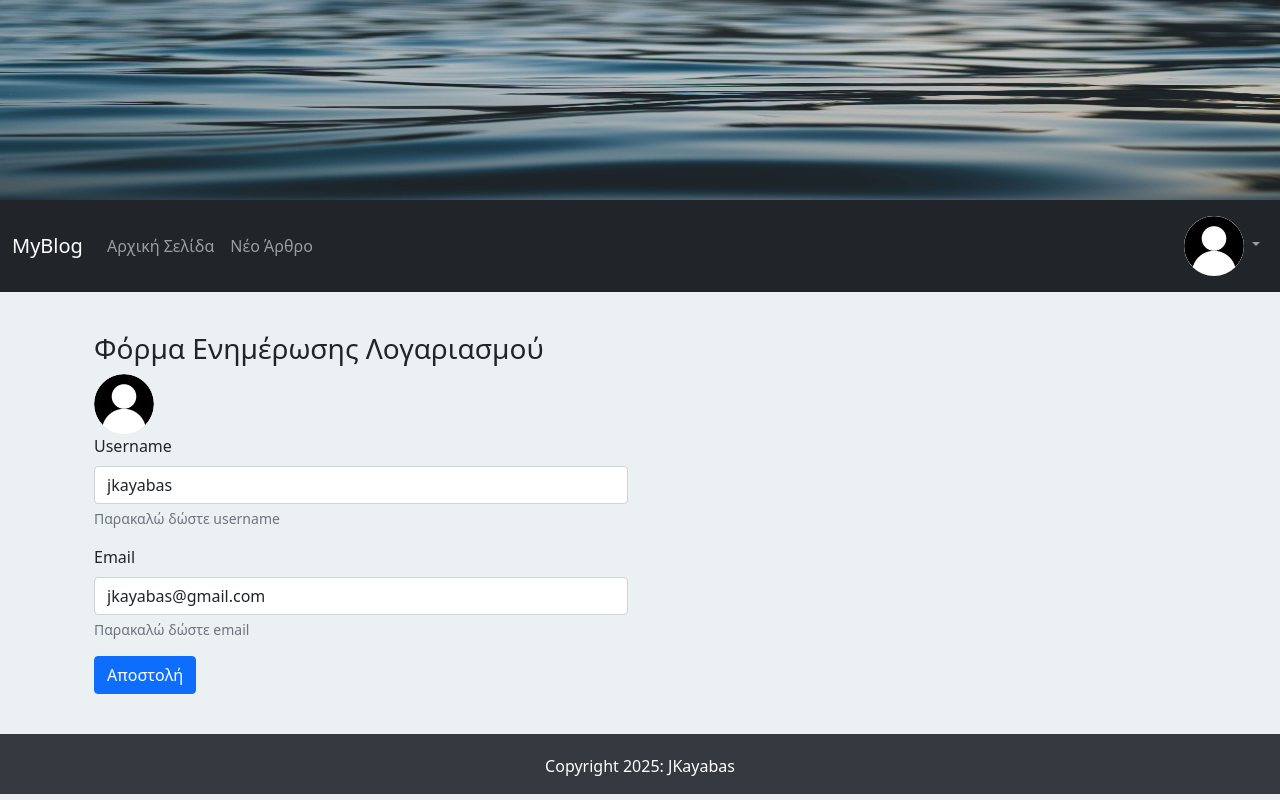
After one commit to jkagiavas/FlaskBlogApp, a Flask app: page /account/ in a window 1280 px wide. The commit adds this page. Run offline with Flask 3, Linux system fonts and the light colour scheme; a user stored in the database is signed in.

Commit message:
forma allagis logariasmou

```diff
--- a/src/FlaskBlogApp/forms.py
+++ b/src/FlaskBlogApp/forms.py
@@ -3,6 +3,7 @@ from flask_wtf import FlaskForm
 from wtforms import StringField, SubmitField, TextAreaField, BooleanField
 from wtforms.validators import DataRequired, Email, Length, EqualTo, ValidationError
 from FlaskBlogApp.models import User
+from flask_login import current_user
 
 def validate_email(form, email):
     user = User.query.filter_by(email=email.data).first()
@@ -56,3 +57,27 @@ class NewArticleForm(FlaskForm):
                                     Length(min =5,message="Αυτό το πεδίο πρέπει να έχει τουλαχιστον 5 χαρακτήρες")])
 
     submit = SubmitField("Αποστολή")
+
+
+class AccountUpdateForm(FlaskForm):
+    username = StringField(label="Username",
+                           validators=[DataRequired(message="Αυτό το πεδίο δεν μπορεί να είναι κενό."),
+                                       Length(min =3, max=15,message="Αυτό το πεδίο πρέπει να είναι από 3 έως 15 χαρακτήρες")])
+
+    email = StringField(label="Εmail",
+                        validators=[DataRequired(message="Αυτό το πεδίο δεν μπορεί να είναι κενό."),
+                                    Email(message="Παρακαλώ εισάγετε ένα σωστό Email")])
+
+    submit = SubmitField("Αποστολή")
+
+    def validate_username(self, username):
+        if username.data != current_user.username:
+            user = User.query.filter_by(username=username.data).first()
+            if user:
+                raise ValidationError('Αυτο το username υπάρχει ήδη')
+
+    def validate_email(self, email):
+        if email.data != current_user.email:
+            user = User.query.filter_by(email=email.data).first()
+            if user:
+                raise ValidationError('Αυτο το email υπάρχει ήδη')
--- a/src/FlaskBlogApp/routes.py
+++ b/src/FlaskBlogApp/routes.py
@@ -3,7 +3,7 @@ from flask import (render_template,
                    url_for,
                    request,
                    flash)
-from FlaskBlogApp.forms import SignupForm, LoginForm, NewArticleForm
+from FlaskBlogApp.forms import SignupForm, LoginForm, NewArticleForm, AccountUpdateForm
 from FlaskBlogApp import app, db, bcrypt
 from FlaskBlogApp.models import User, Article
 from flask_login import login_user, current_user, logout_user, login_required
@@ -81,3 +81,19 @@ def new_article():
 
 
     return render_template("new_article.html", form=form)
+
+@app.route("/account/", methods=['GET', 'POST'])
+@login_required
+def account():
+    form = AccountUpdateForm(username=current_user.username, email=current_user.email)
+
+    if request.method == 'Post' and form.validate_on_submit():
+        current_user.username = form.username.data
+        current_user.email = form.email.data
+
+        db.session.commit()
+
+        flash(f"Ο λογαριασμός του χρήστη <b>{current_user.username}</b> ενημερώθηκε με επίτυχία", "success")
+
+        return redirect(url_for('root'))
+    return render_template("account_update.html", form=form)
--- /dev/null
+++ b/src/FlaskBlogApp/templates/account_update.html
@@ -0,0 +1,78 @@
+{% extends "base.html" %}
+
+
+{% block title %}
+    Λογαριασμός Χρήστη
+{% endblock title %}
+
+
+{% block content %}
+<div class="container login-container">
+    <div class="row">
+        <div class="col-md-6 login-form-1">
+
+            <h3>Φόρμα Ενημέρωσης Λογαριασμού</h3>
+
+             <img class="rounded-circle navbar-profile-image" src="{{ url_for('static',
+              filename='images/profiles_images/'+current_user.profile_image) }}" alt="{{current_user.username }}" data-holder-rendered="true" data-bs-toggle="tooltip" data-bs-placement="top" title='{{current_user.username }}'>
+
+
+            <form action="#" method="POST">
+
+                {{ form.hidden_tag() }}
+
+                <div class="mb-3">
+
+                    {{ form.username.label(class="form-label") }}
+                    {{ form.username(class="form-control", required=False) }}
+
+                    <div id="usernameHelp" class="form-text">
+                        Παρακαλώ δώστε username</div>
+
+                    {% if form.username.errors %}
+                        <ul class="errors">
+                            {% for error in form.username.errors %}
+                               <li class="alert text-danger">
+                                   {{ error }}
+                               </li>
+                            {% endfor %}
+                        </ul>
+                    {% endif %}
+
+                </div>
+
+                <div class="mb-3">
+
+                    {{ form.email.label(class="form-label") }}
+                    {{ form.email(class="form-control", required=False) }}
+
+                    <div id="emailHelp" class="form-text">
+                        Παρακαλώ δώστε email</div>
+
+                    {% if form.email.errors %}
+                        <ul class="errors">
+                            {%for error in form.email.errors %}
+                               <li class="alert text-danger">
+                                   {{ error }}
+                               </li>
+                            {% endfor %}
+                        </ul>
+                    {% endif %}
+
+                </div>
+
+                <div class="mb-3">
+
+                    {{ form.submit(class="btn btn-primary") }}
+
+                </div>
+
+            </form>
+
+
+        </div>
+    </div>
+</div>
+
+
+{% endblock content %}
--- a/src/FlaskBlogApp/templates/navbar.html
+++ b/src/FlaskBlogApp/templates/navbar.html
@@ -14,15 +14,35 @@
         </li>
       </ul>
       <ul class="nav navbar-nav navbar-right">
-        <li class="nav-item">
-          <a class="nav-link" href="/signup/">Εγγραφή</a>
-        </li>
-        <li class="nav-item">
-          <a class="nav-link" href="/login/">Login</a>
-        </li>
-        <li class="nav-item">
-          <a class="nav-link" href="/logout/">Logout</a>
-        </li>
+
+        {% if current_user.is_authenticated %}
+          <li class="nav-item dropdown">
+            <a class="nav-link dropdown-toggle" href="#" id="navbarDropdown" role="button"
+               data-bs-toggle="dropdown" aria-expanded="false">
+              <img class="rounded-circle navbar-profile-image" src="{{ url_for('static',
+              filename='images/profiles_images/'+current_user.profile_image) }}" alt="{{current_user.username }}" data-holder-rendered="true" data-bs-toggle="tooltip" data-bs-placement="top" title='{{current_user.username }}'>
+            </a>
+          <ul class="dropdown-menu" aria-labelledby="navbarDropdown">
+            <li>
+              <a class="dropdown-item" href="/account/">{{current_user.username }}</a>
+            </li>
+            <li>
+              <a class="dropdown-item" href="/logout/">Έξοδος</a>
+            </li>
+           </ul>
+          </li>
+
+      </ul>
+
+        {% else %}
+
+          <li class="nav-item">
+            <a class="nav-link" href="/signup/">Εγγραφή</a>
+          </li>
+          <li class="nav-item">
+            <a class="nav-link" href="/login/">Είσοδος</a>
+          </li>
+        {% endif %}
       </ul>
     </div>
   </div>
```
Also changed, not shown: src/FlaskBlogApp/static/images/profiles_images/default_profile_image.jpg (added).
